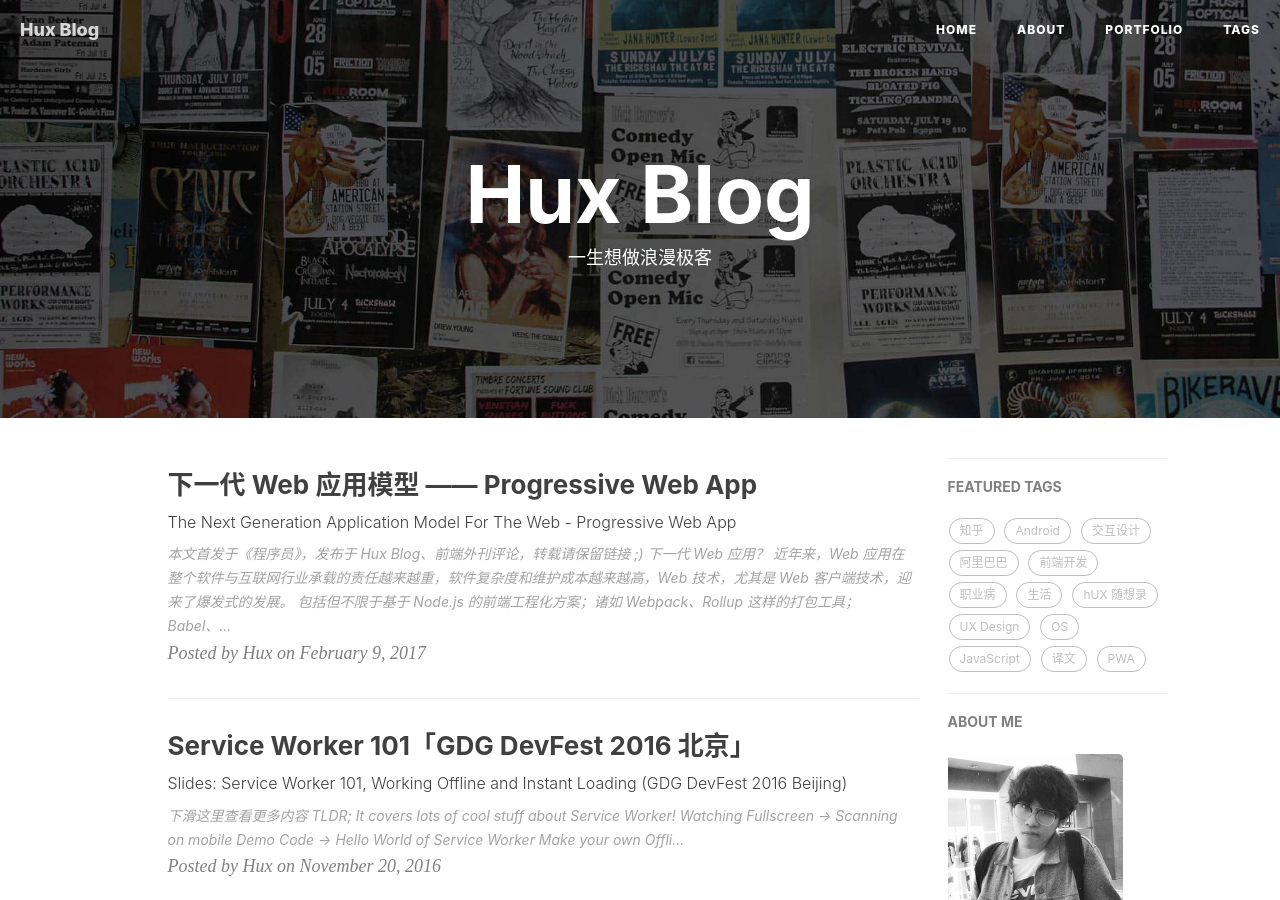
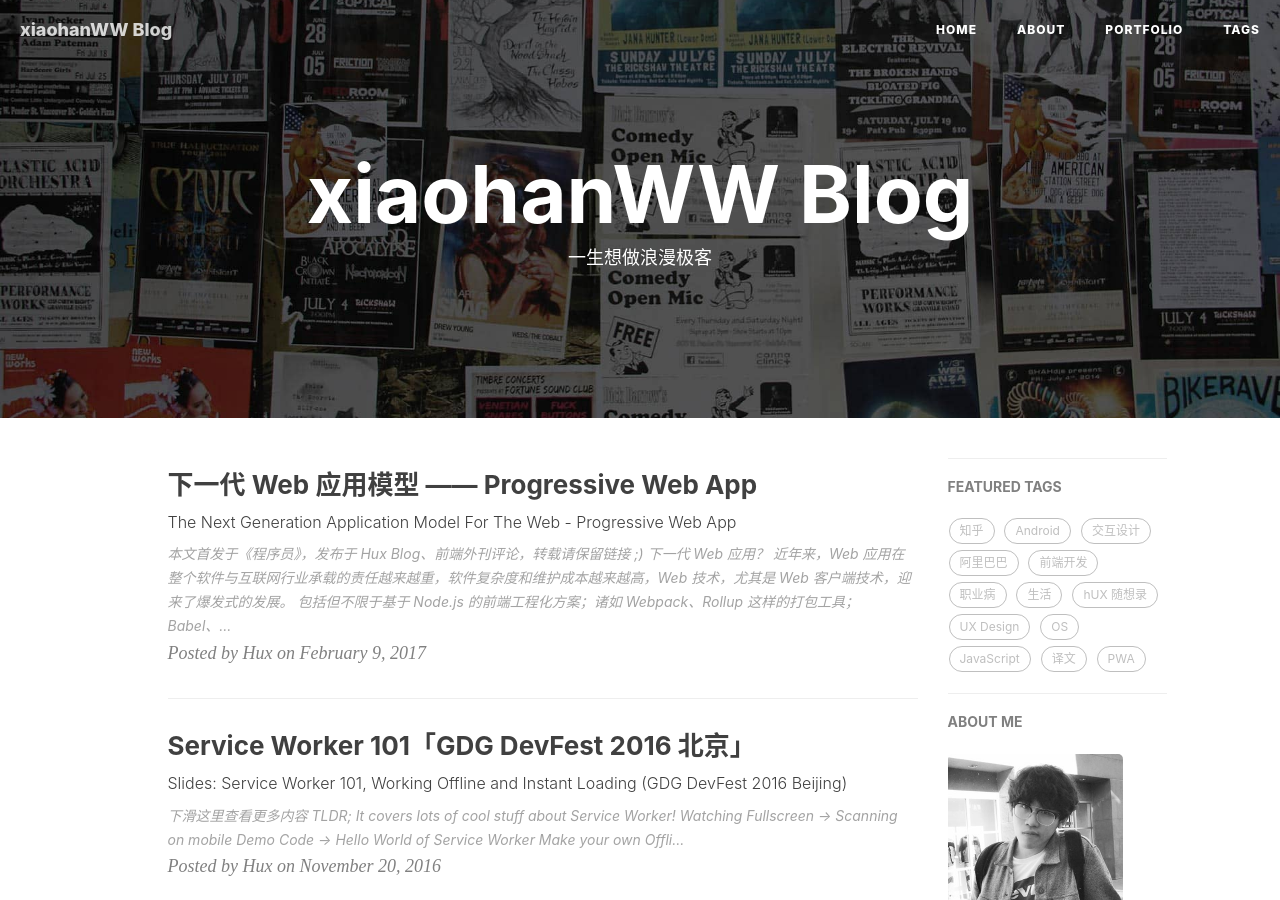
Before and after one commit to xiaohanWW/xiaohanWW.github.io, a Jekyll site: the page built from index.html, in a window 1280 px wide and 900 px high. Built offline with Jekyll 4.4.1, drawn with Linux system fonts in a browser that asks for light colours; nearby versions of some CDN libraries; the list of posts is cut into pages by our own code; comment, search, counter and statistics services are not loaded; some of the changed text lies outside the part shown.

Commit message:
修改配置

```diff
--- a/_config.yml
+++ b/_config.yml
@@ -1,6 +1,6 @@
 # Site settings
-title: Hux Blog
-SEOTitle: 黄玄的博客 | Hux Blog
+title: xiaohanWW Blog
+SEOTitle: 魏武筱汉的博客 | Hux Blog
 header-img: img/home-bg.jpg
 email: huxpro@gmail.com
 description: "关于前端与设计、黑客与画家 | 黄玄，Web & Mobile Lover，Front-End Engineer，UX Designer | 这里是 @Hux黄玄 的个人博客，与你一起发现更大的世界。"
```
